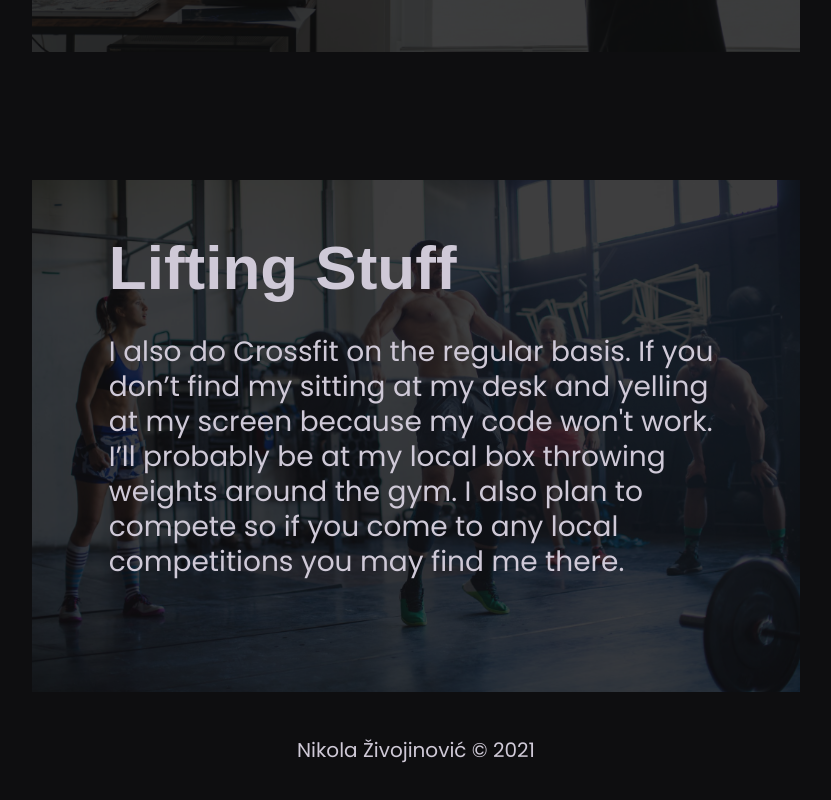
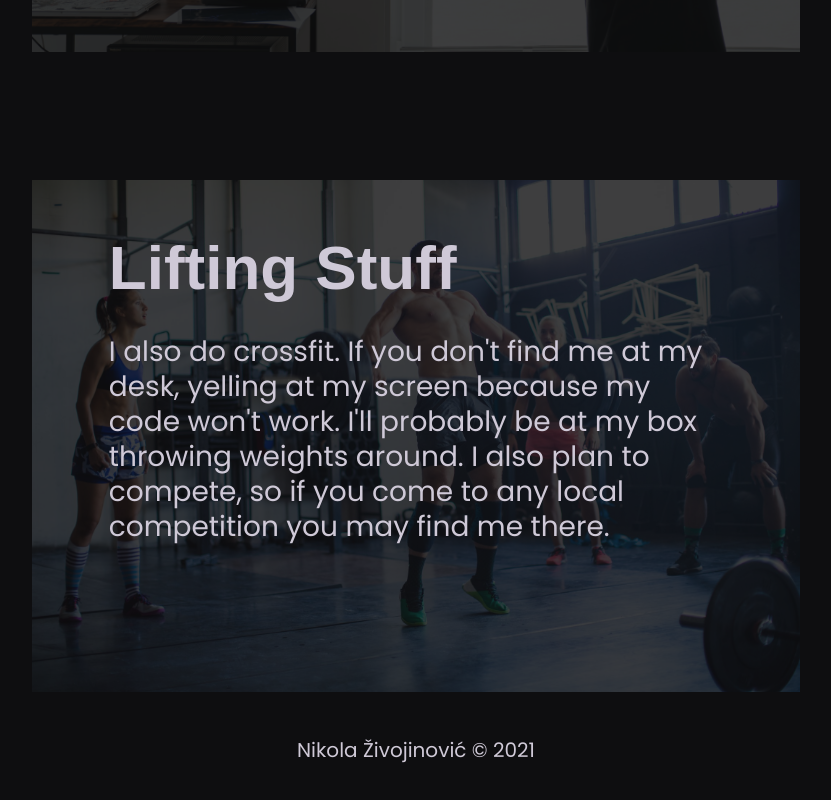
Before and after one commit to SupremeHan/app-portfolio, a Next.js app: page /about in a window 1280 px wide. Shown: the part 1060-1860 px from the top of the page, without its empty margins (224-1055 px from the left). Built offline with nearby package versions, Linux system fonts and the light colour scheme.

Commit message:
Change in text

```diff
--- a/pages/about.js
+++ b/pages/about.js
@@ -26,12 +26,11 @@ export default function About() {
             <AboutCard
                 title="Lifting Stuff"
                 text={`
-                    I also do Crossfit on the regular basis.
-                    If you don’t find my sitting at my desk and
-                    yelling at my screen because my code won't work.
-                     I’ll probably be at my local box throwing weights
-                     around the gym. I also plan to compete so
-                     if you come to any local competitions you may find me there.
+                    I also do crossfit. If you don't find me at my desk,
+                     yelling at my screen because my code won't work.
+                      I'll probably be at my box throwing weights around.
+                       I also plan to compete, so if you come to any
+                        local competition you may find me there.
                 `}
                 img="/images/crossfit.jpg"
             />
```
